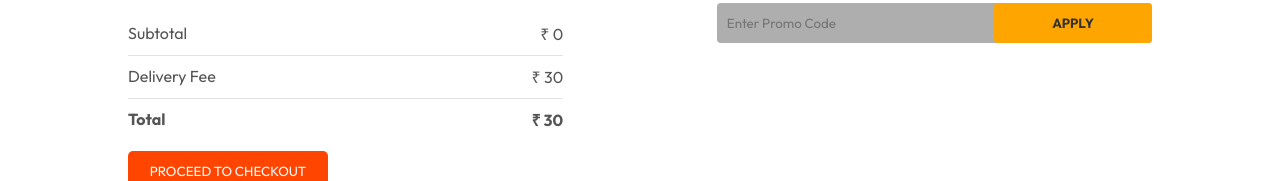
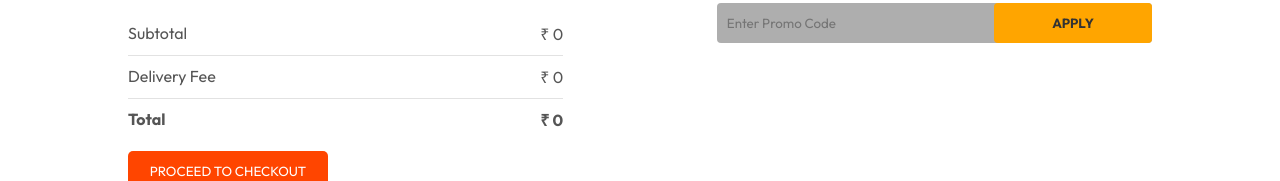
Before and after one commit to uttam9721/Restaurant, a React (Vite) app in the folder Frontend/: page /cart in a window 1280 px wide. Shown: the part 244-425 px from the top of the page. Built offline with nearby package versions, Linux system fonts and the light colour scheme.

Commit message:
addToCart

```diff
--- a/Frontend/src/pages/Cart/Cart.jsx
+++ b/Frontend/src/pages/Cart/Cart.jsx
@@ -50,12 +50,12 @@ const Card = () => {
       <hr />
       <div className="cart-total-details">
         <p>Delivery Fee</p>
-        <p>₹ { 30}</p>
+        <p>₹ {getTotalCartAmount()===0?"0":50}</p>
       </div>
       <hr />
       <div className="cart-total-details">
         <b>Total</b>
-        <b>₹ {getTotalCartAmount()+30}</b>
+        <b>₹ {getTotalCartAmount()===0?"0":getTotalCartAmount()+30}</b>
       </div>
     </div>
     <button>PROCEED TO CHECKOUT</button>
```
